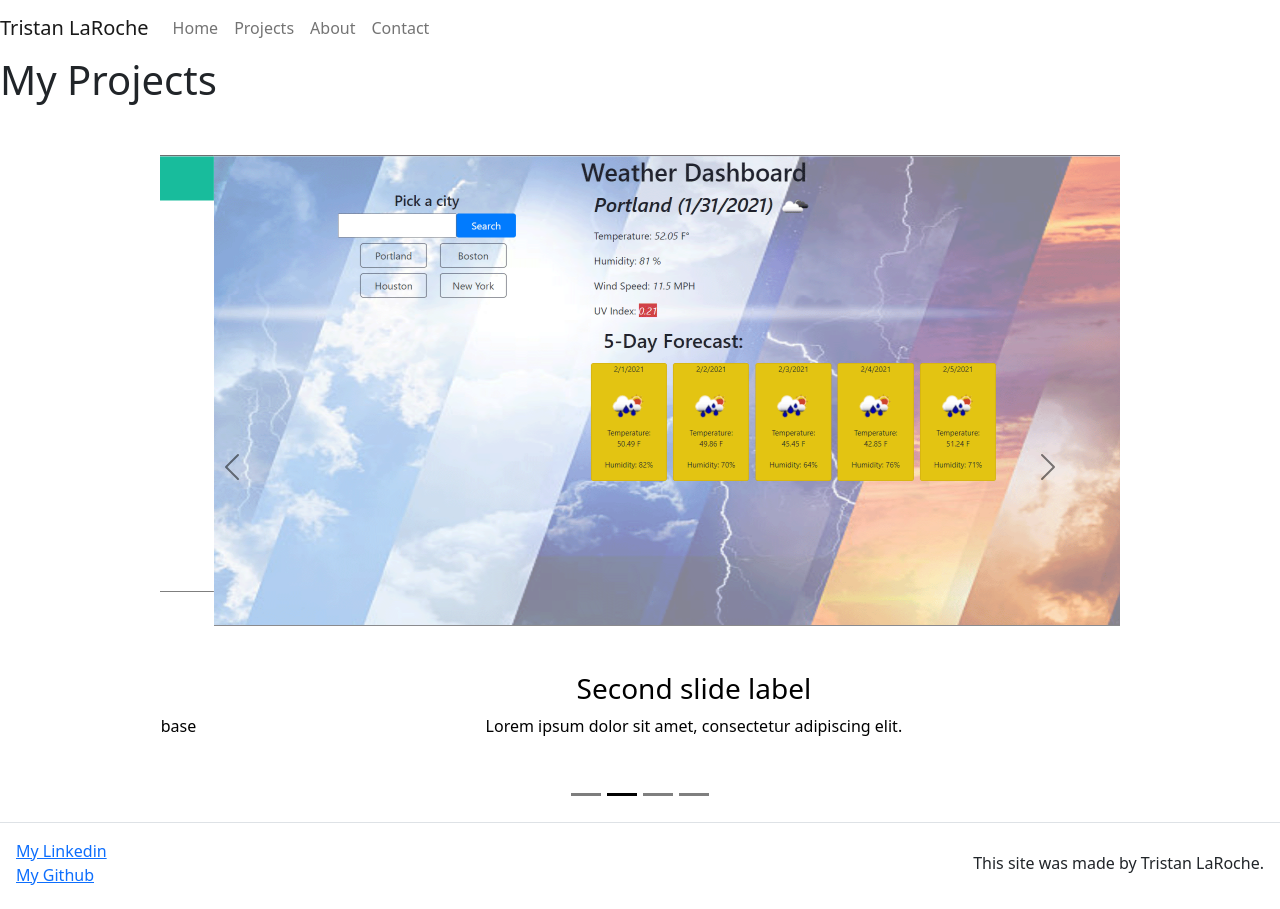
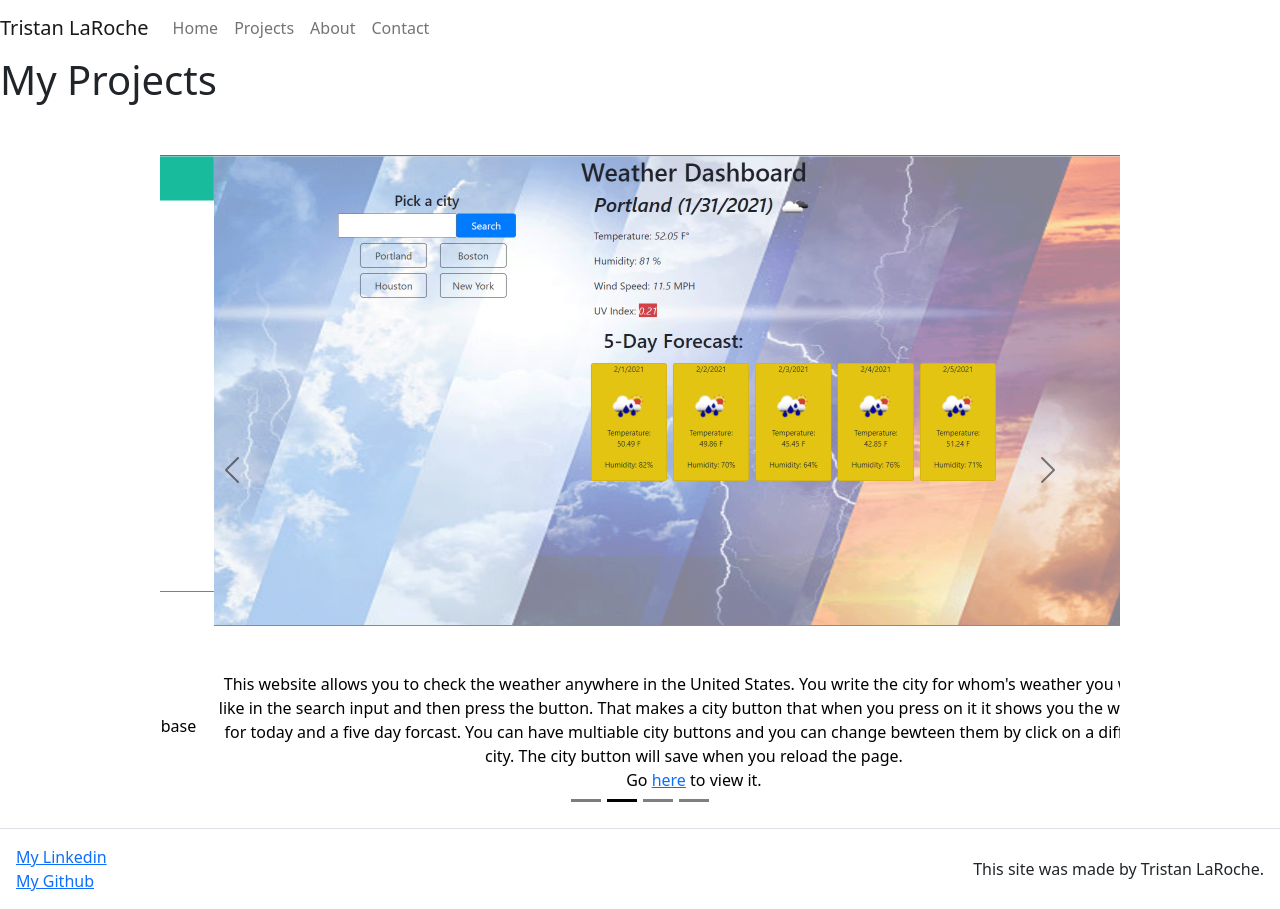
Before and after one commit to taroche/Profile, a React (Create React App) app: page /project in a window 1280 px wide. Built offline with nearby package versions, Linux system fonts and the light colour scheme.

Commit message:
update text for second slide

```diff
--- a/src/components/Slideshow.js
+++ b/src/components/Slideshow.js
@@ -34,8 +34,25 @@ export const Slideshow = () => {
           <img className="d-block w-100" src={weather} alt="Second slide" />
 
           <Carousel.Caption className="carousel-caption-positon">
-            <h3>Second slide label</h3>
-            <p>Lorem ipsum dolor sit amet, consectetur adipiscing elit.</p>
+            <p>
+              This website allows you to check the weather anywhere in the
+              United States. You write the city for whom's weather you would
+              like in the search input and then press the button. That makes a
+              city button that when you press on it it shows you the weather for
+              today and a five day forcast. You can have multiable city buttons
+              and you can change bewteen them by click on a different city. The
+              city button will save when you reload the page.
+              <br></br>
+              Go{" "}
+              <a
+                href="https://taroche.github.io/Weather-Dashboard/"
+                target="_blank"
+                rel="noreferrer"
+              >
+                here
+              </a>{" "}
+              to view it.
+            </p>
           </Carousel.Caption>
         </Carousel.Item>
         <Carousel.Item>
```
